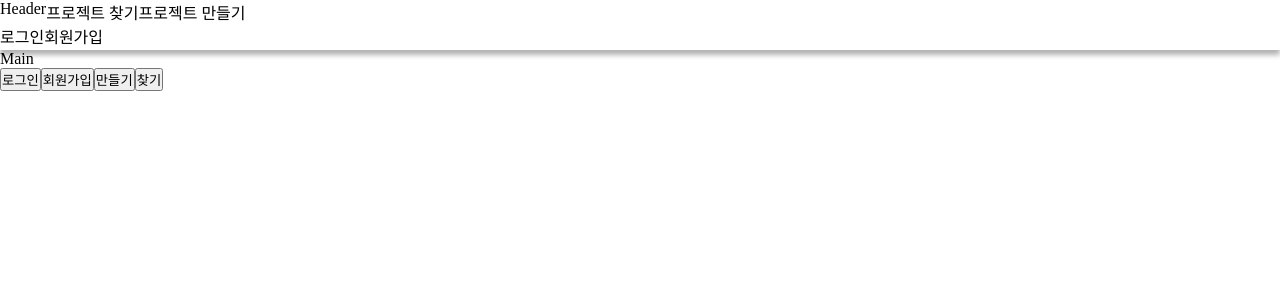
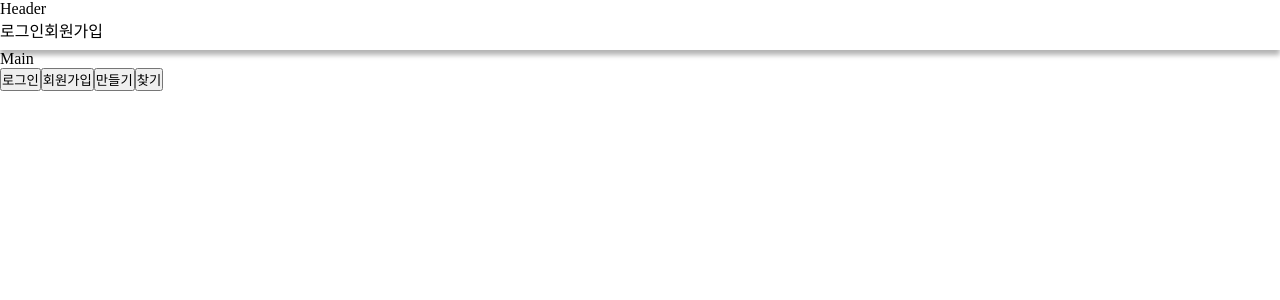
Before and after one commit to DataStructionNarsha/gaeguri-Web, a React (Create React App) app: page / in a window 1280 px wide. Shown: the top 300 px of the page. Built offline with nearby package versions, Linux system fonts and the light colour scheme.

Commit message:
FIX :: Header
Header login State에 따라 변경

```diff
--- a/src/components/Header.jsx
+++ b/src/components/Header.jsx
@@ -7,8 +7,12 @@ const Header = () => {
     <header>
       <div>
         <span>Header</span>
-        <span>프로젝트 찾기</span>
-        <span>프로젝트 만들기</span>
+        {isloggin ? (
+          <>
+            <span>프로젝트 찾기</span>
+            <span>프로젝트 만들기</span>
+          </>
+        ) : null}
       </div>
       <div>
         {isloggin ? (
```
